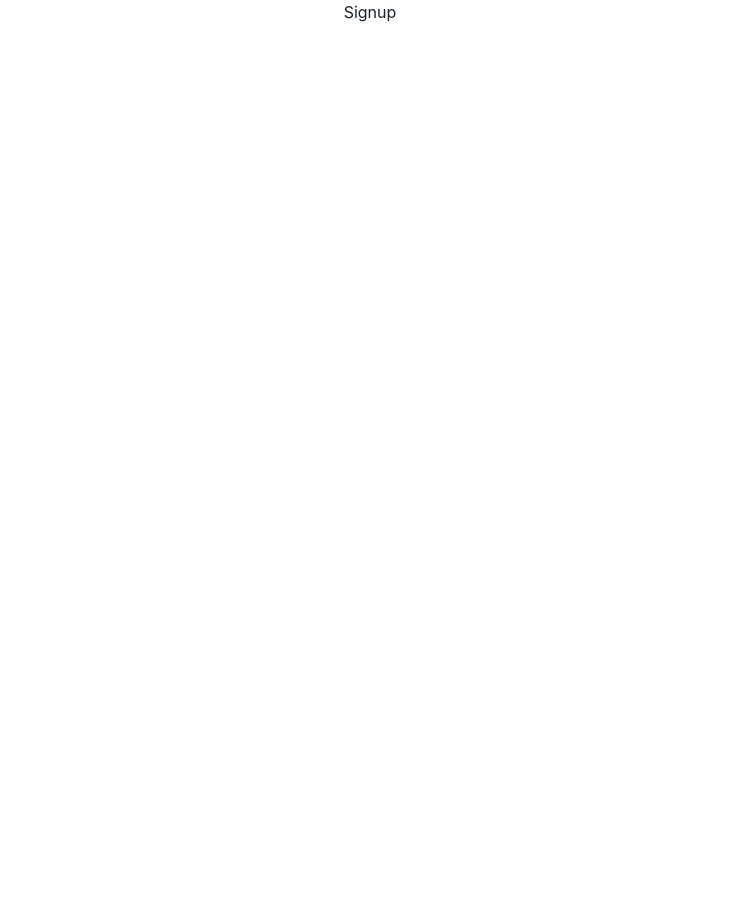
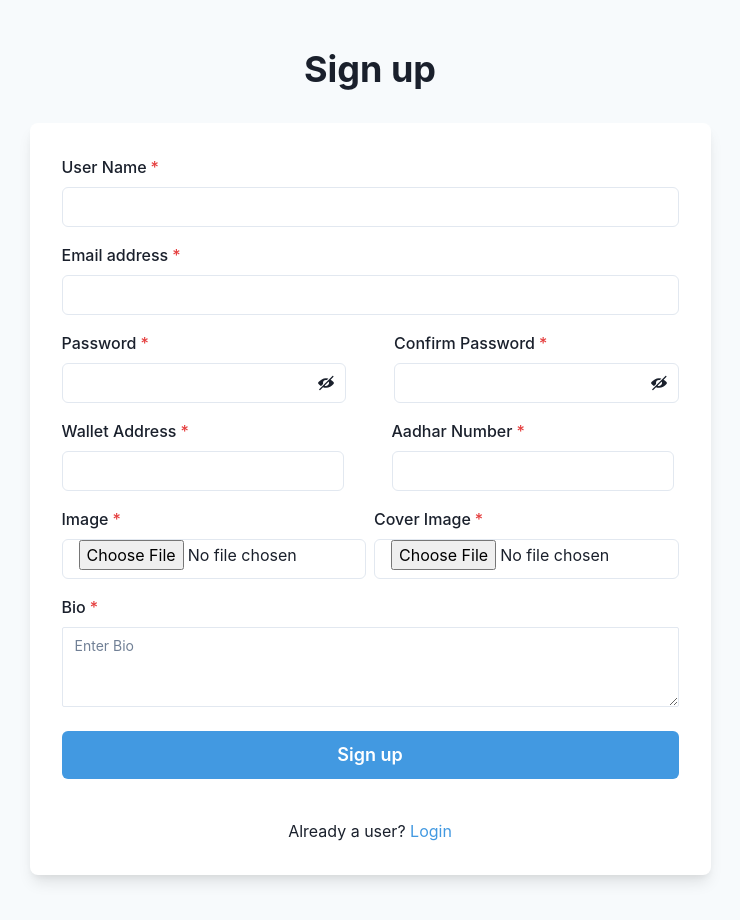
Before and after one commit to kole-swapnil/CrossPlatformUserService, a React (Create React App) app in the folder client/: page / in a window 1280 px wide. Shown: the top 920 px of the page, without its empty margins (270-1010 px from the left). Before the commit the page ends 800 px from the top, so only its background shows below. Built offline with nearby package versions, Linux system fonts and the light colour scheme.

Commit message:
signup page done!

```diff
--- a/client/src/components/signup/signup.jsx
+++ b/client/src/components/signup/signup.jsx
@@ -1,11 +1,162 @@
-import React from "react";
+import React, { useState } from "react";
+import {
+  Flex,
+  Box,
+  FormControl,
+  FormLabel,
+  Input,
+  InputGroup,
+  HStack,
+  InputRightElement,
+  Stack,
+  Button,
+  Heading,
+  Text,
+  useColorModeValue,
+  Link,
+  Textarea,
+  IconButton,
+} from "@chakra-ui/react";
+
+import { ViewIcon, ViewOffIcon } from "@chakra-ui/icons";
+import { useNavigate } from "react-router-dom";
 
 const Signup = () => {
+  const [showPassword, setShowPassword] = useState(false);
+  const navigate=useNavigate();
   return (
     <div>
-      <h1>Signup</h1>
+      <Flex
+        minH={"100vh"}
+        align={"center"}
+        justify={"center"}
+        bg={useColorModeValue("gray.50", "gray.800")}
+      >
+        <Stack spacing={8} mx={"auto"} maxW={"729px"} py={12} px={6}>
+          <Stack align={"center"}>
+            <Heading fontSize={"4xl"} textAlign={"center"}>
+              Sign up
+            </Heading>
+          </Stack>
+          <Box
+            rounded={"lg"}
+            bg={useColorModeValue("white", "gray.700")}
+            boxShadow={"lg"}
+            p={8}
+          >
+            <Stack spacing={4}>
+              <Box>
+                <FormControl id="username" isRequired>
+                  <FormLabel>User Name</FormLabel>
+                  <Input type="text" />
+                </FormControl>
+              </Box>
+
+              <FormControl id="email" isRequired>
+                <FormLabel>Email address</FormLabel>
+                <Input type="email" />
+              </FormControl>
+              <HStack>
+                <Box pr={10}>
+                  <FormControl id="password" isRequired>
+                    <FormLabel>Password</FormLabel>
+                    <InputGroup>
+                      <Input type={showPassword ? "text" : "password"} />
+                      <InputRightElement h={"full"}>
+                        <Button
+                          variant={"ghost"}
+                          onClick={() =>
+                            setShowPassword((showPassword) => !showPassword)
+                          }
+                        >
+                          {showPassword ? <ViewIcon /> : <ViewOffIcon />}
+                        </Button>
+                      </InputRightElement>
+                    </InputGroup>
+                  </FormControl>
+                </Box>
+
+                <Box>
+                  <FormControl id="cpassword" isRequired>
+                    <FormLabel>Confirm Password</FormLabel>
+                    <InputGroup>
+                      <Input type={showPassword ? "text" : "password"} />
+                      <InputRightElement h={"full"}>
+                        <Button
+                          variant={"ghost"}
+                          onClick={() =>
+                            setShowPassword((showPassword) => !showPassword)
+                          }
+                        >
+                          {showPassword ? <ViewIcon /> : <ViewOffIcon />}
+                        </Button>
+                      </InputRightElement>
+                    </InputGroup>
+                  </FormControl>
+                </Box>
+              </HStack>
+
+              <HStack>
+                <Box pr={10}>
+                  <FormControl id="walletAddress" isRequired>
+                    <FormLabel>Wallet Address</FormLabel>
+                    <Input type="text" />
+                  </FormControl>
+                </Box>
+                <Box>
+                  <FormControl id="aadharNo" isRequired>
+                    <FormLabel>Aadhar Number</FormLabel>
+                    <Input type="number" />
+                  </FormControl>
+                </Box>
+              </HStack>
+
+              <HStack>
+                <Box>
+                  <FormControl id="img" isRequired>
+                    <FormLabel>Image</FormLabel>
+                    <Input type="file" />
+                  </FormControl>
+                </Box>
+                <Box>
+                  <FormControl id="coverImg" isRequired>
+                    <FormLabel>Cover Image</FormLabel>
+                    <Input type="file" />
+                  </FormControl>
+                </Box>
+              </HStack>
+
+              <Box>
+                <FormControl id="bio" isRequired>
+                  <FormLabel>Bio</FormLabel>
+                  <Textarea placeholder="Enter Bio" size="sm" />
+                </FormControl>
+              </Box>
+
+              <Stack spacing={10} pt={2}>
+                <Button
+                  loadingText="Submitting"
+                  size="lg"
+                  bg={"blue.400"}
+                  color={"white"}
+                  _hover={{
+                    bg: "blue.500",
+                  }}
+                >
+                  Sign up
+                </Button>
+              </Stack>
+              <Stack pt={6}>
+                <Text align={"center"}>
+                  Already a user? <Link onClick={() => navigate("/login")} color={"blue.400"}>Login</Link>
+                </Text>
+              </Stack>
+            </Stack>
+          </Box>
+        </Stack>
+      </Flex>
     </div>
   );
-}
+};
 
 export default Signup;
```
